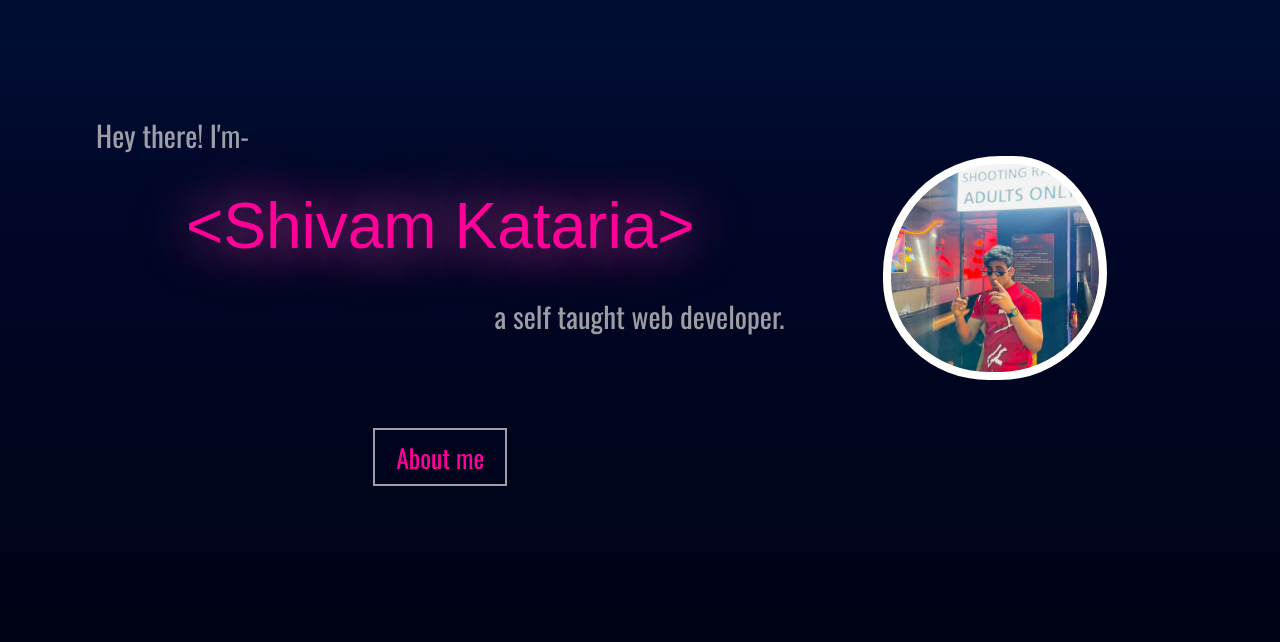
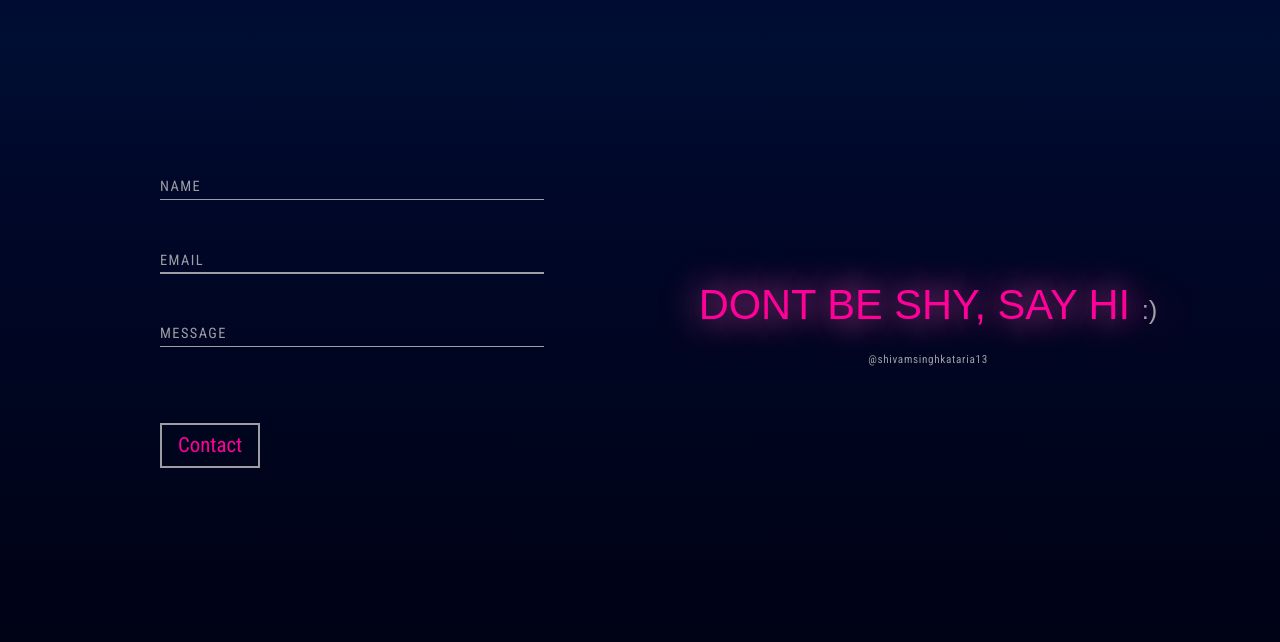
Before and after one commit to shivamkataria13/portfolio-, a website: page index.html in a window 1280 px wide. Shown: the part 86-728 px from the top of the page. Drawn offline with nearby package versions, Linux system fonts and the light colour scheme; a small style sheet from the web is missing; a web font is replaced by a local one.

Commit message:
contact page done

```diff
--- a/index.html
+++ b/index.html
@@ -57,10 +57,10 @@
 
 
             <ul class="navbar  flex flex-col">
-                <li><a href="">HOME</li></a>
-                <li><a href="">ABOUT ME</li></a>
-                <li><a href="">PROJECTS</li></a>
-                <li><a href="">CONTACT</li></a>
+                <li><a href="#home">HOME</li></a>
+                <li><a href="#aboutMe">ABOUT ME</li></a>
+                <li><a href="#projects">PROJECTS</li></a>
+                <li><a href="#contact">CONTACT</li></a>
             </ul>
 
         </nav>
@@ -92,7 +92,7 @@
 
 
 
-        <section class="home text-center" id="blur">
+        <section class="home text-center" id="blur home">
 
             <div class="container animate__animated animate__fadeInDownBig">
                 <!-- <div class="card"> -->
@@ -122,15 +122,15 @@
         </section>
 
 
-        <section class="aboutMe   text-center" id="blur">
+        <section class="aboutMe   text-center" id="blur aboutMe">
 
-            <div class="aboutText     flex justify-center items-center">
+            <div class="aboutText     flex justify-center items-center        animate__animated animate__fadeIn animate__slower">
                 <p> <span>"</span> Hey! Im Shivam, a Self Taught Web Developer. I love to design and code. Also i love music. <span>"</span></p>
             </div>
 
-            <h1 class="maintext">MY SKILLS -</h1>
+            <h1 class="maintext     animate__animated animate__fadeIn animate__slower">MY SKILLS -</h1>
 
-            <div class="skillsImg   flex justify-center items-center">
+            <div class="skillsImg   flex justify-center items-center      animate__animated animate__fadeInDown animate__delay-1s">
                 <img src="assets/html-file-type-svgrepo-com.svg" alt="">
                 <img src="assets/css-3-svgrepo-com.svg" alt="">
                 <img src="assets/javascript-svgrepo-com.svg" alt="">
@@ -143,6 +143,46 @@
         </section>
 
 
+
+        <section class="contact">
+
+            <div class="contactText    text-center     animate__animated animate__flipInX animate__slow">
+                <h1 class="maintext">DONT BE SHY, SAY HI <span>:)</span></h1>
+                <p><a href="">@shivamsinghkataria13</a></p>
+            </div>
+
+
+            <div class="contactForm    animate__animated animate__fadeIn animate__delay-1s">
+
+                <div class="contactFormField">
+                    <input type="text" required="required">
+                    <span>Name</span>
+                    <i></i>
+                </div>
+
+                <div class="contactFormField">
+                    <input type="text" required="required">
+                    <span>Email</span>
+                    <i></i>
+                </div>
+
+                <div class="contactFormField">
+                    <input type="text" required="required">
+                    <span>Message</span>
+                    <i></i>
+                </div>
+
+
+
+                <button class="contactBtn   animate__animated animate__fadeIn animate__delay-2s">
+                    Contact
+                </button>
+
+            </div>
+
+
+
+        </section>
 
 
 
--- a/script.js
+++ b/script.js
@@ -15,12 +15,15 @@ buttontwo.addEventListener('click', ()=>{
 
 // opening navbar
 const navbar = document.querySelector(".navbar")
+const main = document.querySelector('.main')
 
 buttontwo.addEventListener('click', ()=>{
     if(!navbar.classList.contains('active')){
         navbar.classList.add('active')
+        main.classList.add('blurbg')
     }else{
         navbar.classList.remove('active')
+        main.classList.remove('blurbg')
     }
 })
 
@@ -33,7 +36,7 @@ buttontwo.addEventListener('click', ()=>{
 
 // blurring the bg when nav opens
 
-const toggleblur=()=>{
-    const blur = document.getElementById('blur')
-    blur.classList.toggle('blurbg')
-}
+// const toggleblur=()=>{
+//     const blur = document.getElementById('blur')
+//     blur.classList.toggle('blurbg')
+// }
--- a/style.css
+++ b/style.css
@@ -52,7 +52,9 @@
 
 
 
-
+html{
+    scroll-behavior: smooth;
+}
 
 *{
     margin: 0;
@@ -98,9 +100,16 @@ body{
     flex-direction: column;
     height: 82vh;
     overflow: hidden;
+    padding-inline:1.3rem ;
 }
 
+@media (min-width:1000px) {
 
+    .main{
+        padding-inline: 6rem;
+    }
+
+}
 
 
 
@@ -303,15 +312,6 @@ header img{
 
 
 
-header{
-    /* z-index: 1; */
-}
-
-header nav{
-    /* z-index: 101; */
-}
-
-
 header .navbar{
     position: absolute;
     gap: 2rem;
@@ -330,6 +330,11 @@ header .navbar{
 
     transition: all .4s ease-in-out;
 }
+
+
+
+
+
 
 header .navbar.active{
     right: 0;
@@ -360,9 +365,11 @@ header .navbar li:hover{
     header{
         height: 5rem;
         padding: 1rem 6rem;
+        position: sticky;
         /* background-image: linear-gradient(180deg, #8f627d36 0%, #d0298d1e 100%);
         box-shadow: 0 .3rem 3rem rgba(0, 0, 0, 0.222); */
     }
+
 
 
     header .navbar{
@@ -405,16 +412,20 @@ header .navbar li:hover{
     transition: filter .3s ease-in-out;
 } */
 
+/* .blurbg{
+    filter: opacity(0.1);
+    transition: all .3s linear;
+} */
+
 .home{
     display: grid;
     grid-template-rows: 47% 35% 1fr;
     gap: 2rem;
-    padding-inline: 1.3rem;
     font-family: var(--oswald);
     transition: filter .3s ease-in-out;
     /* position: relative; */
     /* z-index: -1; */
-    /* display: none; */
+    display: none;
 }
 
 
@@ -500,12 +511,12 @@ header .navbar li:hover{
     margin: auto;
     padding: .5rem 1.3rem;
 
-    color: var(--pink);
     font-size: clamp(1.2rem, 2.6vw, 1.6rem);
 
     z-index: 2;
 
     border: 2px solid var(--grey);
+    color: var(--pink);
 
     transition: all .16s linear;
     transform-origin: center;
@@ -513,11 +524,16 @@ header .navbar li:hover{
     position: relative;
 }
 
-.home .aboutMeBtn:hover{
+.home .aboutMeBtn:hover, .home .aboutMeBtn:focus{
     scale: 1.05;
     border-radius: .3em;
     box-shadow: 0 0 2.1em #ff009962, 0 0 2.1em #ffa1d673;
     text-shadow: 0 0 .9em #ff009995, 0 0 .9em #ffa1d6b8;
+
+    border: 2px solid var(--pink);
+    outline: none;
+
+    color: rgba(213, 213, 213);
 }
 
 
@@ -561,7 +577,7 @@ header .navbar li:hover{
         justify-content: center;
 
         /* margin-top: 6rem; */
-        padding: 7.5rem 6rem;
+        padding: 7.5rem 0;
 
         z-index: 1;
 
@@ -701,10 +717,12 @@ footer .footerLinks img:hover{
 
 
 
+
+
 /* ABOUT ME */
 
 .aboutMe{
-    padding: 1.3rem;
+    display: none;
 }
 
 .aboutMe .aboutText{
@@ -715,6 +733,12 @@ footer .footerLinks img:hover{
 .aboutMe .aboutText p{
     padding-inline: 2rem;
 }
+
+
+
+
+
+
 
 
 .aboutMe .aboutText span{
@@ -749,6 +773,11 @@ footer .footerLinks img:hover{
 
 @media (min-width:750px) {
 
+    .aboutMe .skillsImg{
+        gap: 1.6rem;
+        margin-top: 1.6rem;
+    }
+
     .aboutMe .skillsImg img{
         max-width: 2.1rem
     }
@@ -762,6 +791,11 @@ footer .footerLinks img:hover{
         padding-inline: 16rem;
     }
 
+    .aboutMe .skillsImg{
+        gap: 2rem;
+        margin-top: 2rem;
+    }
+
     .aboutMe .skillsImg img{
         max-width: 2.3rem
     }
@@ -772,3 +806,212 @@ footer .footerLinks img:hover{
 
 
 }
+
+
+
+
+
+
+
+
+
+
+
+
+
+
+
+
+
+
+
+
+
+/* CONTACT */
+
+.contact{
+    display: grid;
+    grid-template-rows: .70fr 1fr;
+    height: 100%;
+
+    justify-content: center;
+}
+
+.contactForm{
+    display: flex;
+    flex-direction: column;
+    gap: 2rem;
+    align-items: flex-start;
+}
+
+.contactText{
+    align-self: center;
+}
+
+.contactText h1{
+    font-size: clamp(1.6rem, 8vw, 2.6rem);
+}
+
+.contactText h1 span{
+    color: var(--grey);
+    font-size: clamp(1.2rem, 3vw, 1.6rem);
+}
+
+.contactText p{
+    font-size: .7rem;
+    margin-top: 1rem;
+    letter-spacing: .06em;
+}
+
+
+.contactFormField{
+    position: relative;
+    width: min(80vw, 31rem);
+}
+
+.contactForm input{
+    display: block;
+    width: 100%;
+
+    background: transparent;
+    border: none;
+    outline: transparent;
+    color: var(--grey);
+}
+
+.contactForm span{
+    position: absolute;
+    left: 0;
+    top: 0;
+
+    text-transform: uppercase;
+    pointer-events: none;
+
+    font-size: .9em;
+    letter-spacing: .1em;
+
+    transition: all .13s linear;
+}
+
+.contactForm input:valid ~ span, .contactForm input:focus ~ span{
+    color: var(--pink);
+    font-size: .8em;
+
+    transform: translateY(-1.3rem);
+    transition: all .13s linear;
+}
+
+
+
+.contactFormField i{
+    position: absolute;
+    left: 0;
+    bottom: 0;
+
+    width: 100%;
+    height: 1.6px;
+
+    background: var(--grey);
+
+    overflow: hidden;
+}
+
+.contactFormField i::before{
+    content: "";
+    position: absolute;
+    left: -100%;
+
+    width: 100%;
+    height: 100%;
+
+    background: linear-gradient(101.2deg, #ff0099 -21.9%, rgb(147, 15, 228) 52.2%, #ff0099 92.9%);
+    /* background: linear-gradient(101.9deg, rgb(253, 183, 220) 25%, rgb(240, 213, 190) 38.1%, rgb(249, 240, 206) 55.5%, rgb(253, 244, 210) 67.3%, rgb(222, 248, 226) 85.2%, rgb(200, 247, 242) 103.6%); */
+    animation: animateTextFields 3s linear infinite;
+}
+
+.contactForm input:valid ~ i::before, .contactForm input:focus ~ i::before{
+    left: 0;
+}
+
+
+@keyframes animateTextFields {
+
+    0%{
+        background-position-x: 0;
+    }
+    100%{
+        background-position-x: 80vw;
+    }
+
+}
+
+
+
+
+.contactBtn{
+    margin: auto;
+    margin-top: 2.3rem;
+    padding: .31rem 1rem;
+
+    font-size: clamp(1.1rem, 2.6vw, 1.3rem);
+
+    z-index: 2;
+
+    border: 2px solid var(--grey);
+    color: var(--pink);
+
+    transition: all .16s linear;
+    transform-origin: center;
+
+    position: relative;
+}
+
+.contactBtn:hover, .contactBtn:focus{
+    scale: 1.05;
+    border-radius: .3em;
+    box-shadow: 0 0 2.1em #ff009962, 0 0 2.1em #ffa1d673;
+    text-shadow: 0 0 .9em #ff009995, 0 0 .9em #ffa1d6b8;
+
+    border: 2px solid var(--pink);
+    outline: none;
+    color: rgb(213, 213, 213);
+}
+
+
+
+
+
+
+
+@media (min-width:1000px) {
+
+    .contact{
+        grid-template-columns: 1fr 1fr;
+        grid-template-rows: 1fr;
+        gap: 4rem;
+
+        justify-content: center;
+        align-items: center;
+    }
+
+    .contactText{
+        grid-column: 2;
+        grid-row: 1;
+    }
+
+    .contactForm{
+        gap: 3.1rem;
+        justify-self: center;
+    }
+
+    .contactFormField{
+        position: relative;
+        width: min(30vw, 25rem);
+    }
+
+    .contactBtn{
+        margin: 0;
+        margin-top: 1.6rem;
+    }
+
+}
```
